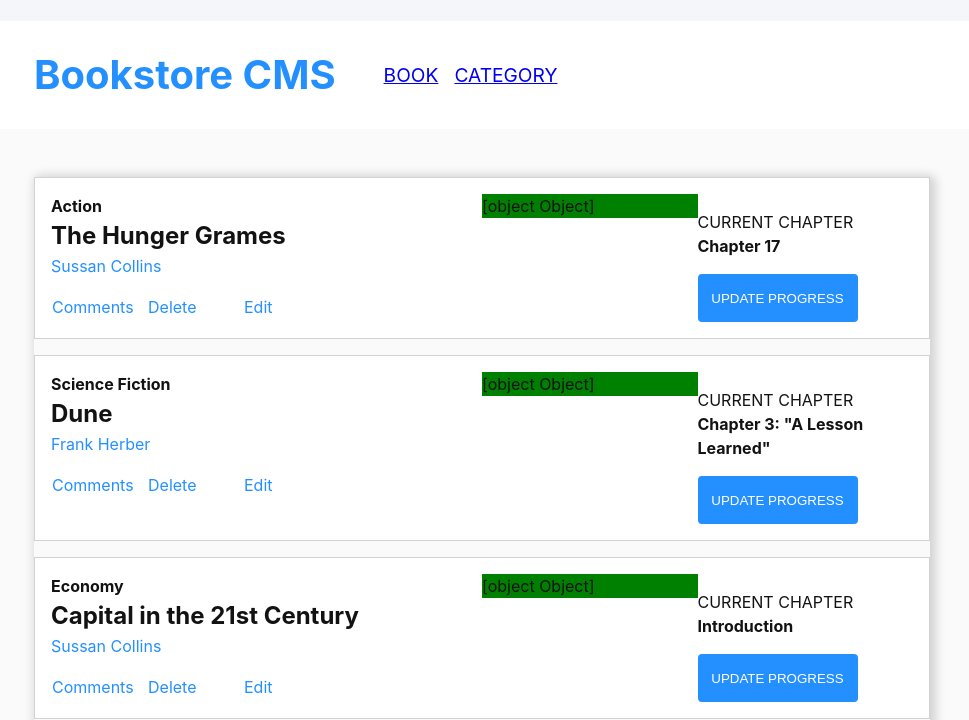
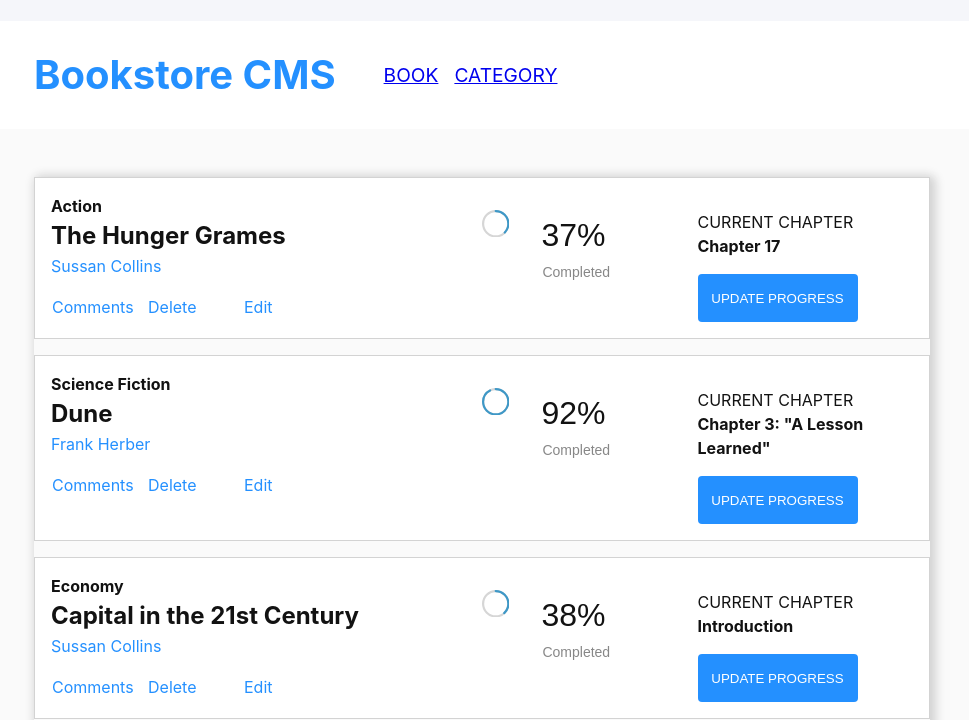
Before and after one commit to ometman/bookstore, a React (Create React App) app: page /Home in a window 1280 px wide. Shown: the part 107-827 px from the top of the page, without its empty margins (158-1127 px from the left). Built offline with nearby package versions, Linux system fonts and the light colour scheme; the HTML template or start-up script is replaced by a standard one.

Commit message:
Add circular progressbar

```diff
--- a/package.json
+++ b/package.json
@@ -57,6 +57,7 @@
     "stylelint": "^13.13.1",
     "stylelint-config-standard": "^21.0.0",
     "stylelint-csstree-validator": "^1.9.0",
-    "stylelint-scss": "^3.21.0"
+    "stylelint-scss": "^3.21.0",
+    "react-circular-progressbar": "^2.1.0"
   }
 }
--- a/src/components/Books.js
+++ b/src/components/Books.js
@@ -1,20 +1,12 @@
-import { CircularProgressbar } from 'react-circular-progressbar';
-import 'react-circular-progressbar/dist/styles.css';
+import CircularProgress from './CircularProgressbar';
 
 export default function Books() {
-  const percent1 = 64;
-  const val1 = <CircularProgressbar value={percent1} text={`${percent1}%`} />;
-  const percent2 = 8;
-  const val2 = <CircularProgressbar value={percent2} text={`${percent2}%`} />;
-  const percent3 = 0;
-  const val3 = <CircularProgressbar value={percent3} text={`${percent3}%`} />;
   const book = [
     {
       id: 1,
       category: 'Action',
       title: 'The Hunger Grames',
       author: 'Sussan Collins',
-      completed: `${val1}`,
       chapter: 'Chapter 17',
       comments: [],
     },
@@ -23,7 +15,6 @@ export default function Books() {
       category: 'Science Fiction',
       title: 'Dune',
       author: 'Frank Herber',
-      completed: `${val2}`,
       chapter: 'Chapter 3: "A Lesson Learned"',
       comments: [],
     },
@@ -32,7 +23,6 @@ export default function Books() {
       category: 'Economy',
       title: 'Capital in the 21st Century',
       author: 'Sussan Collins',
-      completed: `${val3}`,
       chapter: 'Introduction',
       comments: [],
     },
@@ -68,7 +58,7 @@ export default function Books() {
                   </ul>
                 </ul>
                 <div className="m-book-card">
-                  {book.completed}
+                  <CircularProgress />
                 </div>
                 <div className="r-book-card">
                   <p>CURRENT CHAPTER</p>
--- /dev/null
+++ b/src/components/CircularProgressbar.js
@@ -0,0 +1,21 @@
+import { CircularProgressbar } from 'react-circular-progressbar';
+import 'react-circular-progressbar/dist/styles.css';
+import './circularProgress.css';
+import React from 'react';
+
+function CircularProgress() {
+  const progress = Math.floor(Math.random() * 101);
+  return (
+    <div className="cp-container">
+      <div className="c-progress">
+        <CircularProgressbar value={progress} />
+      </div>
+      <div>
+        <p className="progress-percent">{`${progress}%`}</p>
+        <span className="c-completed">Completed</span>
+      </div>
+    </div>
+  );
+}
+
+export default CircularProgress;
--- /dev/null
+++ b/src/components/circularProgress.css
@@ -0,0 +1,28 @@
+.cp-container {
+  display: flex;
+  align-items: start;
+  height: auto;
+  gap: 1.313rem;
+}
+
+.c-progress {
+  width: 5rem;
+  height: 8rem;
+}
+
+.progress-percent {
+  font-family: 'Montserrat', sans-serif;
+  font-size: 2rem;
+  font-weight: 300;
+  margin: 0.063rem 5.75rem 0 0.688rem;
+  color: #121212;
+}
+
+.c-completed {
+  font-family: 'Montserrat', sans-serif;
+  margin: 0.438rem 4.938rem 0.75rem 0.75rem;
+  opacity: 0.5;
+  font-size: 0.875rem;
+  font-weight: 300;
+  color: #121212;
+}
--- a/src/index.css
+++ b/src/index.css
@@ -133,7 +133,8 @@ ul.interact1 li {
 .m-book-card {
   align-self: start;
   width: 25%;
-  background: green;
+  margin-top: 1rem;
+  height: 3rem;
 }
 
 .r-book-card {
```
Also changed, not shown: assets/user.png (added).
